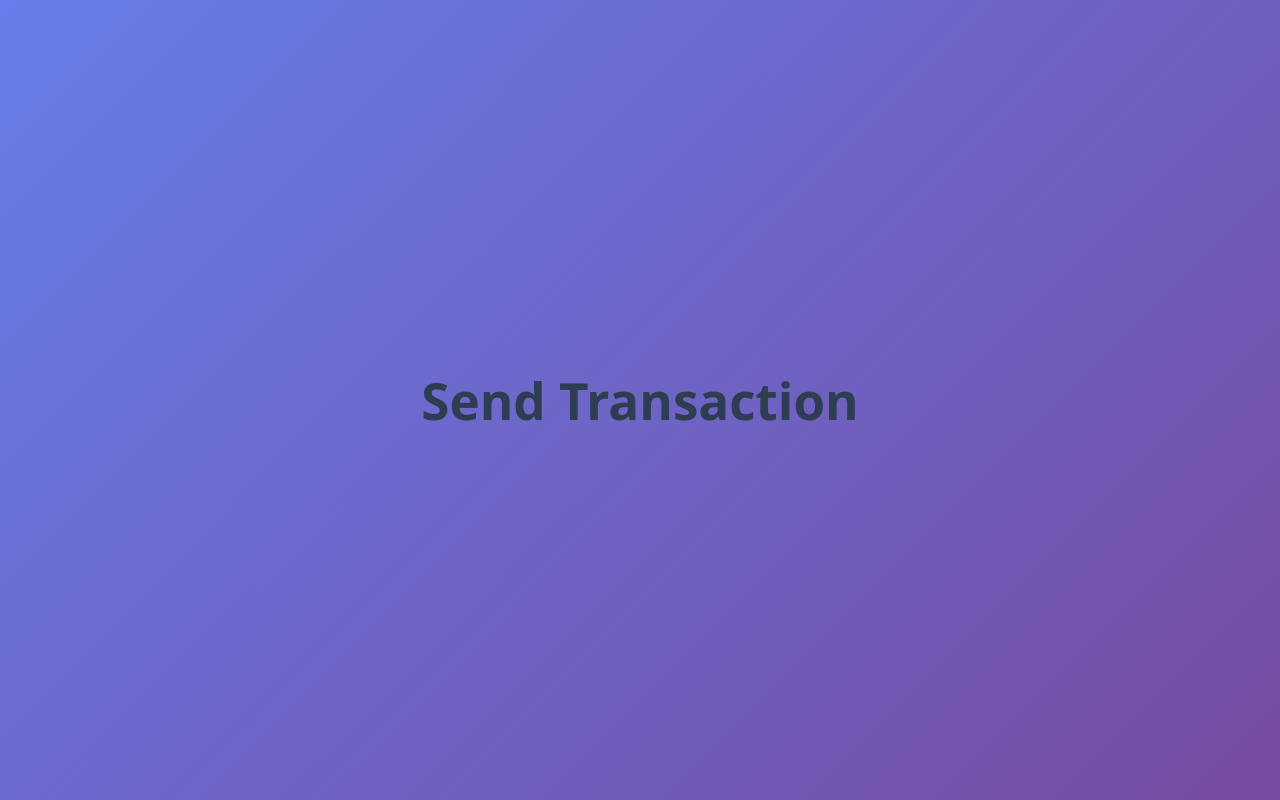
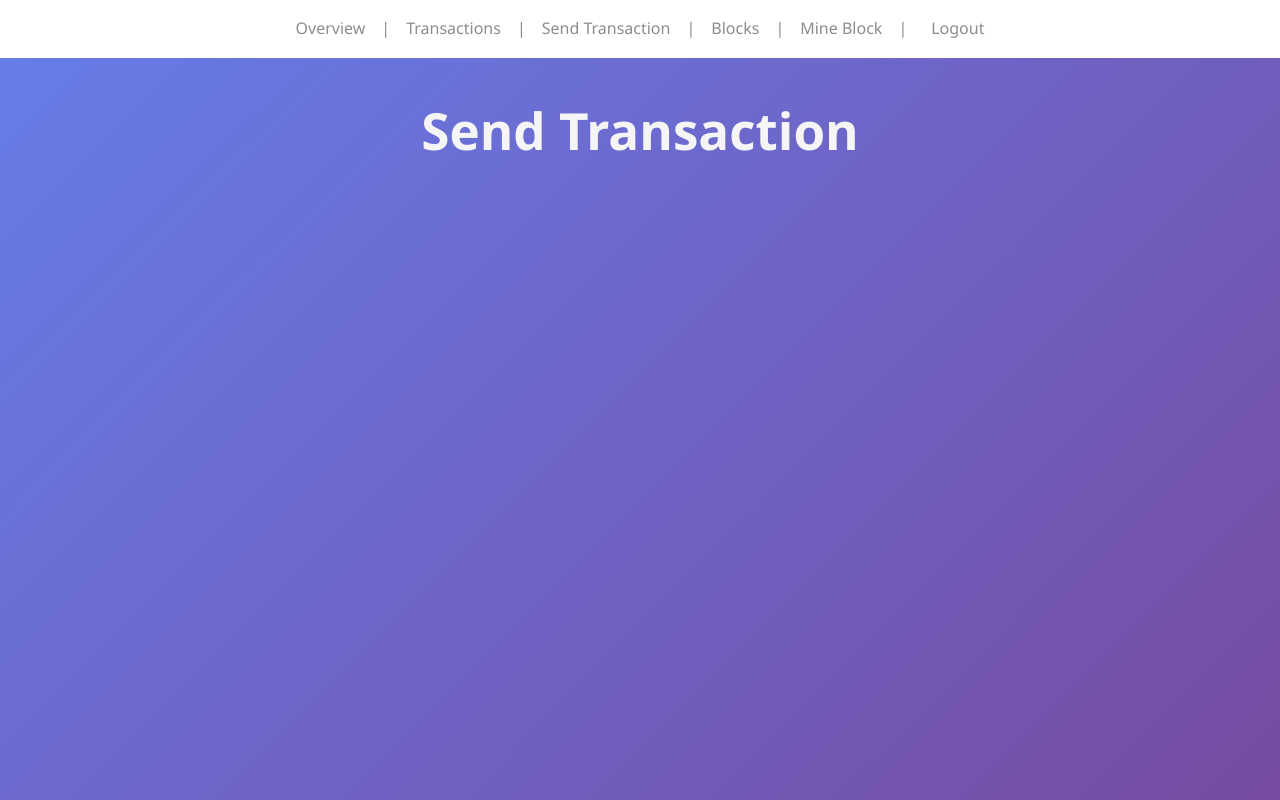
Before and after one commit to ritawi8/smartchain, a React (Vite) app in the folder client/: page /dashboard/sendtransaction in a window 1280 px wide. Built offline with nearby package versions, Linux system fonts and the light colour scheme.

Commit message:
sing in style buttpm + logout button + overallt colors is in place

```diff
--- a/client/src/App.jsx
+++ b/client/src/App.jsx
@@ -11,7 +11,7 @@ import TransactionList from './components/dashboard/TransactionList';
 import BlockList from './components/dashboard/BlockList';
 import SendTransactionForm from './components/dashboard/SendTransactionForm';
 import MineBlock from './components/dashboard/MineBlock';
-
+import DashboardLayout from './components/layout/DashboardNavLayout';
 function App() {
 	return (
 		<Router>
@@ -19,13 +19,45 @@ function App() {
 				<Route path='/' element={<StartPage />} />
 				<Route path='/register' element={<RegisterForm />} />
 				<Route path='/login' element={<LoginForm />} />
-				<Route path='/dashboard' element={<Dashboard />} />
-				<Route path='/dashboard/transactions' element={<TransactionList />} />
-				<Route path='/dashboard/blocks' element={<BlockList />} />
-				<Route path='/dashboard/mine' element={<MineBlock />} />
+				<Route
+					path='/dashboard'
+					element={
+						<DashboardLayout>
+							<Dashboard />
+						</DashboardLayout>
+					}
+				/>
+				<Route
+					path='/dashboard/transactions'
+					element={
+						<DashboardLayout>
+							<TransactionList />
+						</DashboardLayout>
+					}
+				/>
+				<Route
+					path='/dashboard/blocks'
+					element={
+						<DashboardLayout>
+							<BlockList />
+						</DashboardLayout>
+					}
+				/>
+				<Route
+					path='/dashboard/mine'
+					element={
+						<DashboardLayout>
+							<MineBlock />
+						</DashboardLayout>
+					}
+				/>
 				<Route
 					path='/dashboard/sendtransaction'
-					element={<SendTransactionForm />}
+					element={
+						<DashboardLayout>
+							<SendTransactionForm />
+						</DashboardLayout>
+					}
 				/>
 			</Routes>
 		</Router>
--- a/client/src/components/auth/LoginForm.jsx
+++ b/client/src/components/auth/LoginForm.jsx
@@ -29,7 +29,7 @@ export default function LoginForm() {
 				password: formData.password,
 			});
 			localStorage.setItem('token', response.token);
-			alert('Inloggning lyckades!');
+			alert('Welcome!');
 			navigate('/dashboard');
 		} catch (error) {
 			setError(error.message);
@@ -71,10 +71,10 @@ export default function LoginForm() {
 					type='submit'
 					disabled={loading}
 					style={{
-						width: '107%',
+						width: '100%',
 						padding: '10px',
-						backgroundColor: loading ? '#ccc' : '#007bff',
-						color: 'white',
+						backgroundColor: 'whitesmoke',
+						color: 'black',
 						border: 'none',
 						cursor: loading ? 'not-allowed' : 'pointer',
 					}}>
--- a/client/src/components/dashboard/DashboardNav.jsx
+++ b/client/src/components/dashboard/DashboardNav.jsx
@@ -41,6 +41,10 @@ const DashboardNav = () => (
 		</Link>
 		<span style={dividerStyle}>|</span>
 		<button
+			onClick={() => {
+				localStorage.removeItem('token');
+				window.location.href = '/login';
+			}}
 			style={{
 				color: '#8c8c8c',
 				background: 'none',
--- /dev/null
+++ b/client/src/components/layout/DashboardNavLayout.jsx
@@ -0,0 +1,11 @@
+import React from 'react';
+import DashboardNav from '../dashboard/DashboardNav';
+
+const DashboardLayout = ({ children }) => (
+	<div>
+		<DashboardNav />
+		<div style={{ paddingTop: '70px' }}>{children}</div>
+	</div>
+);
+
+export default DashboardLayout;
--- a/client/src/main.jsx
+++ b/client/src/main.jsx
@@ -1,6 +1,6 @@
 import { StrictMode } from 'react';
 import { createRoot } from 'react-dom/client';
-import './index.css';
+import './styles/index.css';
 import App from './App.jsx';
 import './styles/styles.css';
 
--- a/client/src/pages/Dashboard.jsx
+++ b/client/src/pages/Dashboard.jsx
@@ -1,13 +1,10 @@
 import React from 'react';
-import { useNavigate } from 'react-router-dom';
-import DashboardNav from '../components/dashboard/DashboardNav';
 
 const Dashboard = () => {
-	const navigate = useNavigate();
-
 	return (
 		<div>
-			<DashboardNav />
+			<h2>Welcome to your Dashboard!</h2>
+			{/* Här kan du lägga till översikt, statistik, eller vad du vill visa först */}
 		</div>
 	);
 };
--- a/client/src/index.css
+++ b/client/src/styles/index.css
@@ -3,7 +3,7 @@
 	line-height: 1.5;
 	font-weight: 400;
 
-	color-scheme: light dark;
+	/* color-scheme: light dark; */
 	color: rgba(255, 255, 255, 0.87);
 	background-color: #242424;
 
@@ -32,7 +32,7 @@ a:hover {
 body {
 	margin: 0;
 	display: flex;
-	place-items: center;
+
 	min-width: 320px;
 	min-height: 100vh;
 }
@@ -49,16 +49,10 @@ button {
 	font-size: 1em;
 	font-weight: 500;
 	font-family: inherit;
-	background-color: #1a1a1a;
+	background-color: #b0b0b0;
+	color: #fff;
 	cursor: pointer;
 	transition: border-color 0.25s;
-}
-button:hover {
-	border-color: #646cff;
-}
-button:focus,
-button:focus-visible {
-	outline: 4px auto -webkit-focus-ring-color;
 }
 
 @media (prefers-color-scheme: light) {
--- a/client/src/styles/styles.css
+++ b/client/src/styles/styles.css
@@ -8,6 +8,6 @@ body {
 	font-family: 'Segoe UI', 'Roboto', 'Helvetica Neue', sans-serif;
 	background: linear-gradient(135deg, #667eea 0%, #764ba2 100%);
 	min-height: 100vh;
-	color: #2c3e50;
+	color: whitesmoke;
 	line-height: 1.6;
 }
```
